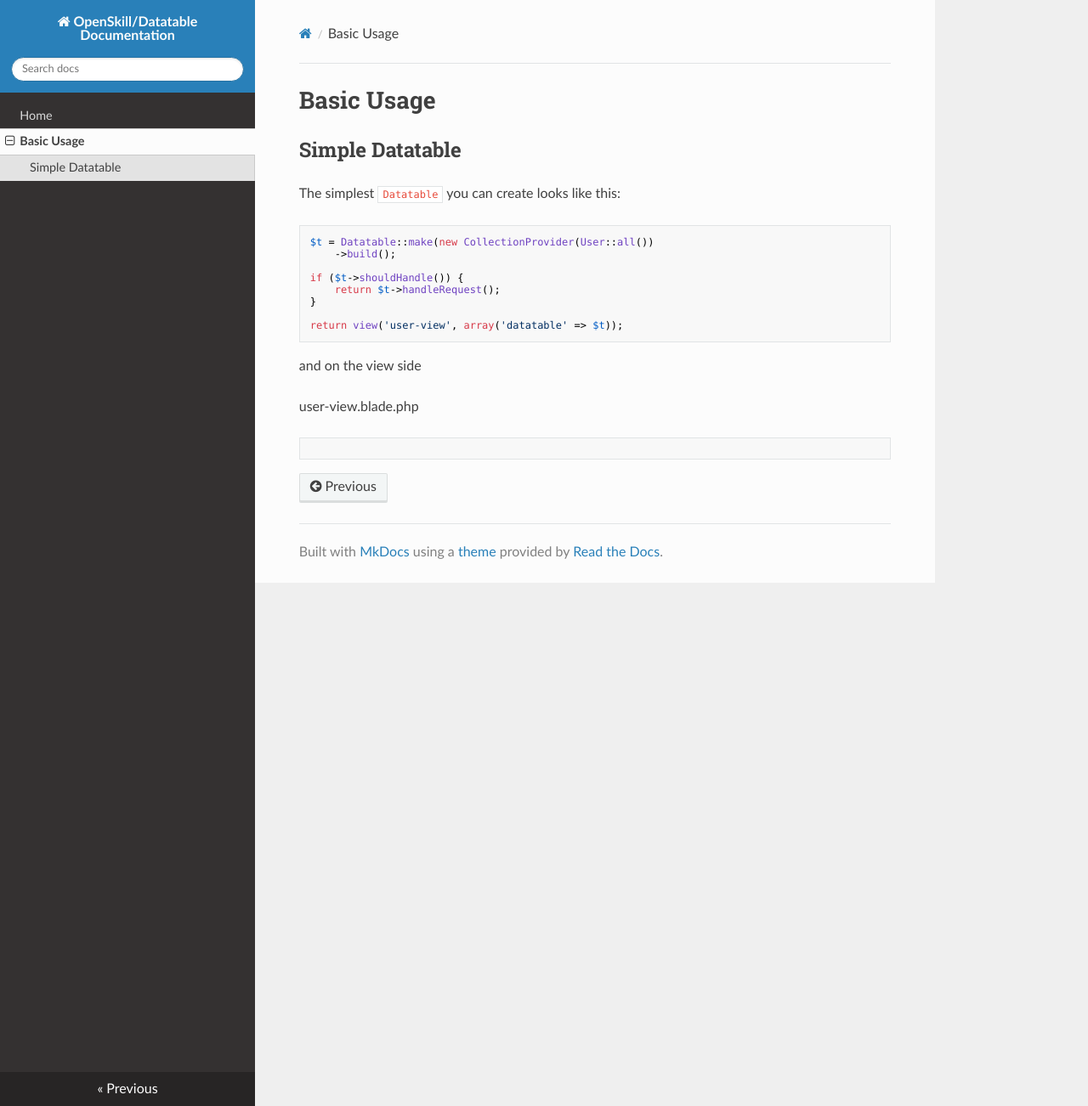
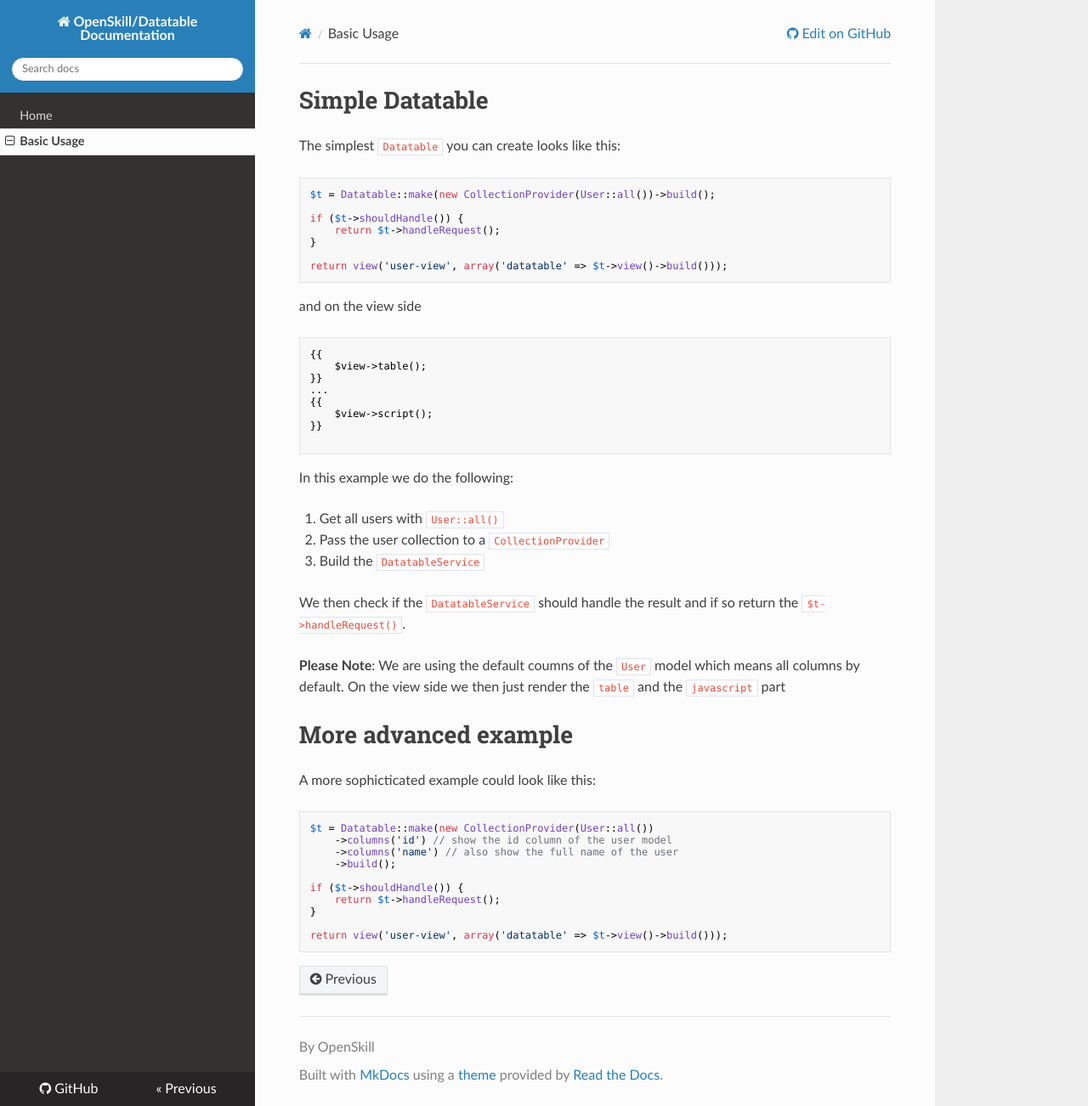
Before and after one commit to OpenSkill/Datatable, an MkDocs documentation site: the page built from docs/basic-usage.md, in a window 1280 px wide and 1302 px high. Shown: the whole window at 85% size. Built offline with MkDocs 1.6.1, drawn with Linux system fonts in a browser that asks for light colours; nearby versions of some CDN libraries; old or Windows-style settings are respelled for this version of MkDocs.

Commit message:
updated documentation

````diff
--- a/docs/basic-usage.md
+++ b/docs/basic-usage.md
@@ -1,21 +1,52 @@
-# Basic Usage
-
-## Simple Datatable
+# Simple Datatable
 
 The simplest `Datatable` you can create looks like this:
 ```php
-$t = Datatable::make(new CollectionProvider(User::all())
-    ->build();
+$t = Datatable::make(new CollectionProvider(User::all())->build();
 
 if ($t->shouldHandle()) {
     return $t->handleRequest();
 }
 
-return view('user-view', array('datatable' => $t));
+return view('user-view', array('datatable' => $t->view()->build()));
 ```
 
 and on the view side
 
-user-view.blade.php
 ```html
+{{
+	$view->table();
+}}
+...
+{{
+	$view->script();
+}}
+
 ```
+
+In this example we do the following:
+
+1. Get all users with `User::all()`
+2. Pass the user collection to a `CollectionProvider`
+3. Build the `DatatableService`
+
+We then check if the `DatatableService` should handle the result and if so return the `$t->handleRequest()`.
+
+**Please Note**: We are using the default coumns of the `User` model which means all columns by default.
+On the view side we then just render the `table` and the `javascript` part
+
+# More advanced example
+
+A more sophicticated example could look like this:
+```php
+$t = Datatable::make(new CollectionProvider(User::all())
+	->columns('id') // show the id column of the user model
+	->columns('name') // also show the full name of the user
+	->build();
+
+if ($t->shouldHandle()) {
+    return $t->handleRequest();
+}
+
+return view('user-view', array('datatable' => $t->view()->build()));
+```
--- a/mkdocs.yml
+++ b/mkdocs.yml
@@ -3,3 +3,6 @@ pages:
 - Home: index.md
 - Basic Usage: basic-usage.md
 theme: readthedocs
+repo_url: https://github.com/OpenSkill/Datatable/
+site_author: Nils Plaschke
+copyright: By OpenSkill
````
Also changed, not shown: docs/index.md (+2 -0 lines).
